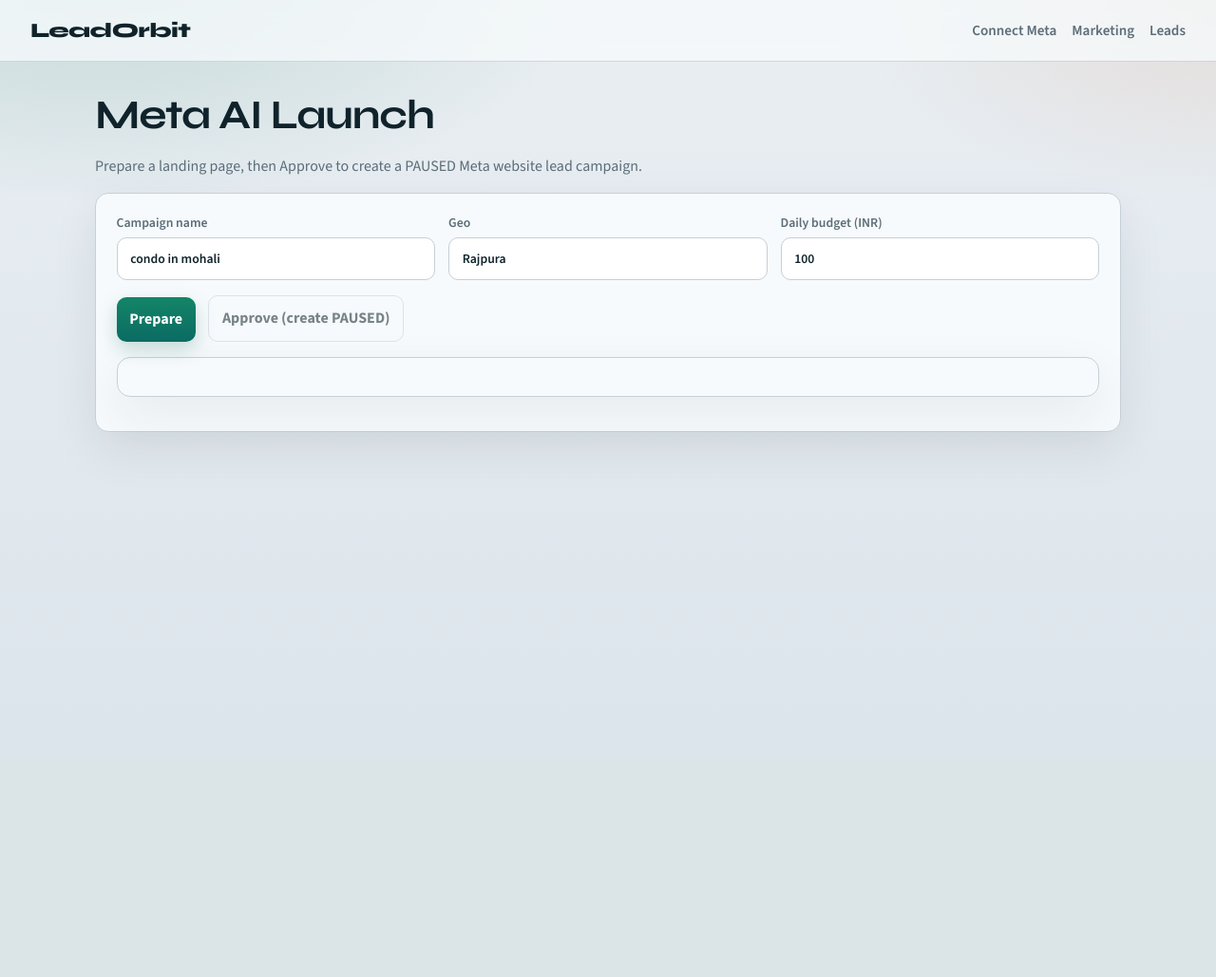
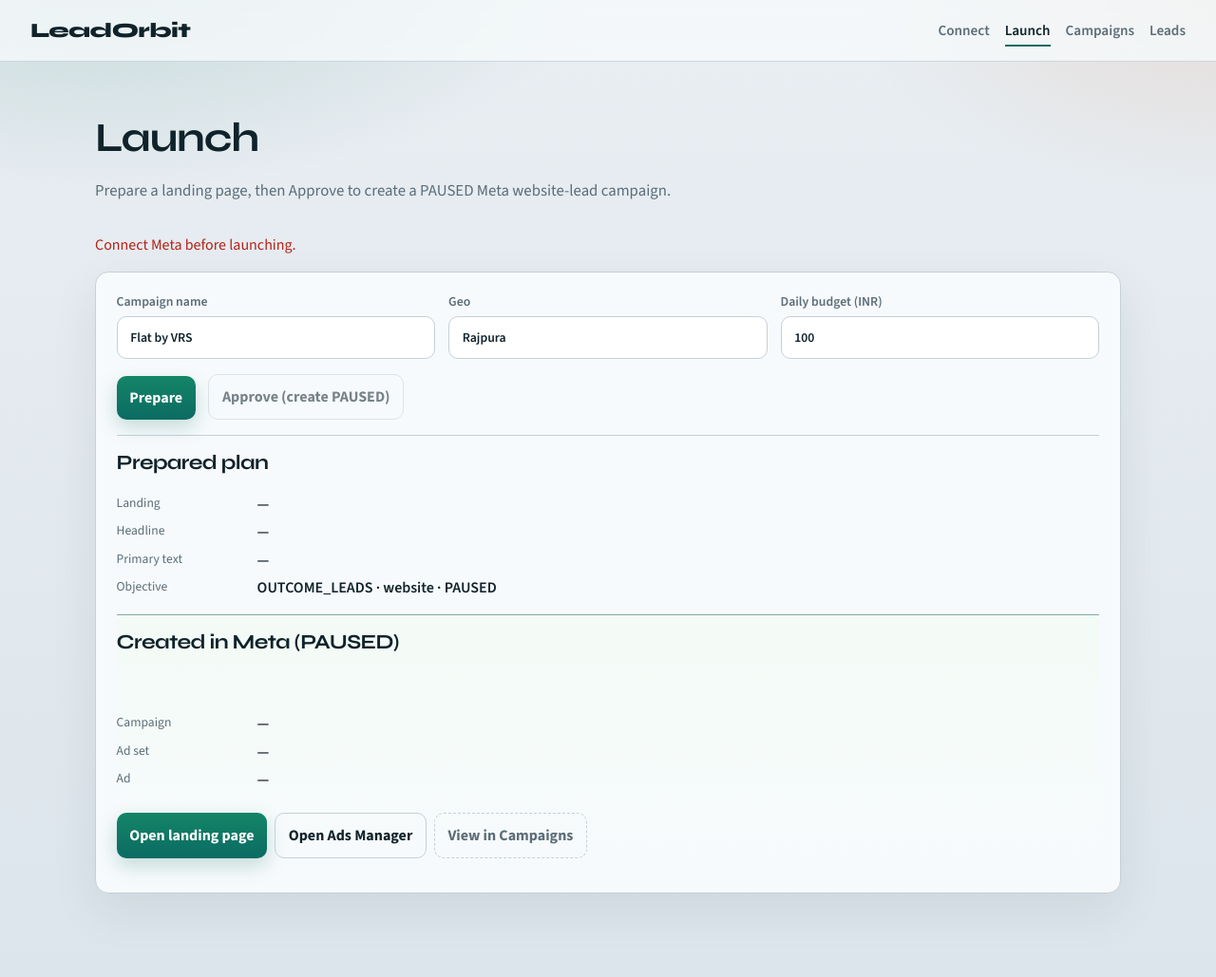
Before and after one commit to rohitmehra86/LeadOrbit, a Spring app: page /marketing in a window 1280 px wide. Shown: the whole page at 95% size. Before the commit the page ends 457 px from the top, so only its background shows below. Run offline with Thymeleaf, Linux system fonts and the light colour scheme; the template is opened without the code that fills it, so the values that code supplies are empty; database files in the repository are not loaded.

Commit message:
Refresh Connect/Launch/Leads UI and testing docs

```diff
--- a/src/main/resources/templates/marketing.html
+++ b/src/main/resources/templates/marketing.html
@@ -1,50 +1,79 @@
 <!DOCTYPE html>
 <html lang="en" xmlns:th="http://www.thymeleaf.org">
-<head>
-  <meta charset="utf-8"/>
-  <meta name="viewport" content="width=device-width, initial-scale=1"/>
-  <title>Marketing — LeadOrbit</title>
-  <link rel="stylesheet" th:href="@{/css/app.css}"/>
-</head>
+<head th:replace="~{fragments :: head('Launch — LeadOrbit')}"></head>
 <body>
-  <header class="top">
-    <a class="brand" href="/">LeadOrbit</a>
-    <nav>
-      <a th:href="@{|/app/orgs/${orgId}/settings/meta-connect|}">Connect Meta</a>
-      <a th:href="@{|/app/orgs/${orgId}/marketing|}">Marketing</a>
-      <a th:href="@{|/app/orgs/${orgId}/leads|}">Leads</a>
-    </nav>
-  </header>
+  <header th:replace="~{fragments :: nav(${orgId}, 'marketing')}"></header>
   <main>
-    <h1>Meta AI Launch</h1>
-    <p class="muted">Prepare a landing page, then Approve to create a PAUSED Meta website lead campaign.</p>
-    <p th:if="${!connection.connected}" class="err">Connect Meta first.</p>
-    <p th:if="${connection.connected && connection.pixelId == null}" class="err">Save a Pixel in Connect Meta before Approve.</p>
+    <div class="section-head">
+      <div>
+        <h1>Launch</h1>
+        <p class="lede">Prepare a landing page, then Approve to create a PAUSED Meta website-lead campaign.</p>
+      </div>
+    </div>
 
-    <section class="panel">
+    <p class="err" th:if="${dbHint}" th:text="${dbHint}"></p>
+    <p th:if="${connection == null or !connection.connected}" class="err">Connect Meta before launching.</p>
+    <p th:if="${connection != null and connection.connected and connection.pixelId == null}" class="err">Save a Pixel in Connect before Approve.</p>
+
+    <section class="form-shell">
       <div class="row">
         <label>Campaign name
-          <input id="name" value="condo in mohali"/>
+          <input id="name" value="Flat by VRS" autocomplete="off"/>
         </label>
         <label>Geo
           <input id="geo" value="Rajpura" placeholder="City or country (IN)"/>
         </label>
         <label>Daily budget (INR)
-          <input id="budget" type="number" value="100"/>
+          <input id="budget" type="number" min="50" step="50" value="100"/>
         </label>
       </div>
       <div class="row" style="margin-top:1rem">
         <button type="button" id="btn-prepare">Prepare</button>
         <button type="button" id="btn-approve" class="secondary" disabled>Approve (create PAUSED)</button>
       </div>
-      <pre id="out" class="panel" style="overflow:auto;white-space:pre-wrap"></pre>
+
+      <div id="preview" class="plan-preview" hidden>
+        <h2>Prepared plan</h2>
+        <dl>
+          <dt>Landing</dt><dd id="pv-landing">—</dd>
+          <dt>Headline</dt><dd id="pv-headline">—</dd>
+          <dt>Primary text</dt><dd id="pv-primary">—</dd>
+          <dt>Objective</dt><dd>OUTCOME_LEADS · website · PAUSED</dd>
+        </dl>
+      </div>
+
+      <div id="success" class="plan-preview success-panel" hidden>
+        <h2>Created in Meta (PAUSED)</h2>
+        <p class="ok" id="success-detail"></p>
+        <dl>
+          <dt>Campaign</dt><dd id="ok-campaign">—</dd>
+          <dt>Ad set</dt><dd id="ok-adset">—</dd>
+          <dt>Ad</dt><dd id="ok-ad">—</dd>
+        </dl>
+        <div class="actions" style="margin-top:0.75rem">
+          <a class="btn" id="ok-landing" href="#" target="_blank" rel="noopener">Open landing page</a>
+          <a class="btn secondary" id="ok-ads" href="https://adsmanager.facebook.com/" target="_blank" rel="noopener">Open Ads Manager</a>
+          <a class="btn ghost" th:href="@{|/app/orgs/${orgId}/campaigns|}">View in Campaigns</a>
+        </div>
+      </div>
+
+      <p class="err" id="err" style="margin-top:1rem"></p>
     </section>
   </main>
   <script th:inline="javascript">
     const orgId = /*[[${orgId}]]*/ '';
     let plan = null;
-    const out = document.getElementById('out');
+    const err = document.getElementById('err');
+    const preview = document.getElementById('preview');
+    const success = document.getElementById('success');
+
+    function showErr(msg) {
+      err.textContent = msg || '';
+    }
+
     document.getElementById('btn-prepare').onclick = async () => {
+      showErr('');
+      success.hidden = true;
       const res = await fetch(`/api/v1/orgs/${orgId}/meta/launch`, {
         method: 'POST',
         headers: { 'content-type': 'application/json' },
@@ -55,20 +84,52 @@
           budgetAmount: Number(document.getElementById('budget').value || 100)
         })
       });
-      const data = await res.json();
+      const data = await res.json().catch(() => ({}));
+      if (!res.ok) {
+        showErr(data.detail || 'Prepare failed');
+        return;
+      }
       plan = data.item?.plan || null;
-      out.textContent = JSON.stringify(data, null, 2);
       document.getElementById('btn-approve').disabled = !plan;
+      if (plan) {
+        preview.hidden = false;
+        document.getElementById('pv-landing').textContent = plan.landingPageUrl || '—';
+        document.getElementById('pv-headline').textContent = plan.headline || '—';
+        document.getElementById('pv-primary').textContent = plan.primaryText || '—';
+      }
     };
+
     document.getElementById('btn-approve').onclick = async () => {
       if (!plan) return;
+      showErr('');
+      const btn = document.getElementById('btn-approve');
+      btn.disabled = true;
+      btn.textContent = 'Creating…';
       const res = await fetch(`/api/v1/orgs/${orgId}/meta/launch`, {
         method: 'POST',
         headers: { 'content-type': 'application/json' },
         body: JSON.stringify({ action: 'approve', plan })
       });
-      const data = await res.json();
-      out.textContent = JSON.stringify(data, null, 2);
+      const data = await res.json().catch(() => ({}));
+      btn.textContent = 'Approve (create PAUSED)';
+      if (!res.ok) {
+        btn.disabled = false;
+        showErr(data.detail || 'Approve failed');
+        return;
+      }
+      success.hidden = false;
+      document.getElementById('success-detail').textContent = data.detail || 'Created PAUSED in Meta.';
+      document.getElementById('ok-campaign').textContent = data.campaign_id || data.meta?.campaign_id || '—';
+      document.getElementById('ok-adset').textContent = data.adset_id || data.meta?.adset_id || '—';
+      document.getElementById('ok-ad').textContent = data.ad_id || data.meta?.ad_id || '—';
+      const landing = data.landingPageUrl || plan.landingPageUrl;
+      const landingLink = document.getElementById('ok-landing');
+      landingLink.href = landing || '#';
+      const camp = data.campaign_id || data.meta?.campaign_id;
+      if (camp) {
+        document.getElementById('ok-ads').href =
+          `https://adsmanager.facebook.com/adsmanager/manage/campaigns?selected_campaign_ids=${camp}`;
+      }
     };
   </script>
 </body>
```
Also changed, not shown: src/main/resources/templates/leads.html (+26 -23 lines), src/main/resources/templates/meta-connect.html (+25 -27 lines), README.md.
